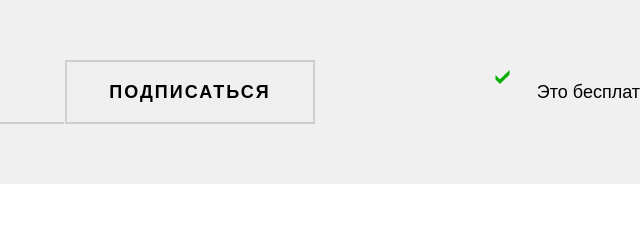
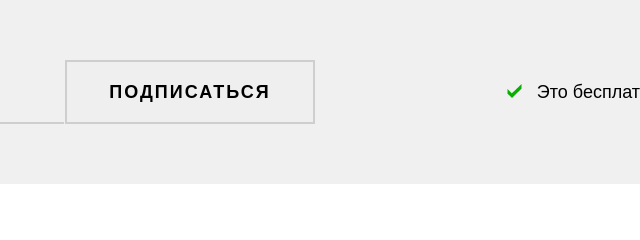
Before and after one commit to htmlacademy-htmlcss/1852051-device-33, a plain HTML site: page index.html in a window 1280 px wide. Shown: the part 2593-2833 px from the top of the page, 640-1280 px from the left. Drawn offline with Linux system fonts and the light colour scheme.

Commit message:
fix free check

```diff
--- a/css/style.css
+++ b/css/style.css
@@ -506,9 +506,7 @@ section {
 }
 
 .mailing-form img {
-  position: absolute;
-  right: 150px;
-  top: 10px;
+  margin-right: 10px;
 }
 
 .email {
@@ -639,7 +637,7 @@ footer a {
   align-items: center;
 }
 
-.social-icons-circle a{
+.social-icons-circle a {
   height: 25px;
 }
 
--- a/index.html
+++ b/index.html
@@ -227,8 +227,10 @@
           <input type="submit" class="submit" value="Подписаться">
         </form>
       </div>
-      <img src="images/icons/check.png" alt="vector">
-      <span>Это бесплатно</span>
+      <div class="free-check">
+        <img src="images/icons/check.png" alt="vector">
+        <span>Это бесплатно</span>
+      </div>
     </div>
   </section>
   <div class="decoration-background">
```
